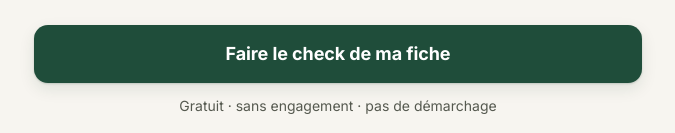
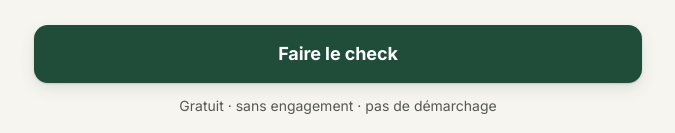
Before and after one commit to hugoodn/hugoodn.github.io, a plain HTML site: page index.html in a window 1280 px wide. Shown: the part 424-557 px from the top of the page, without its empty margins (302-977 px from the left). Drawn offline with Linux system fonts and the light colour scheme.

Commit message:
Mise à jour page

```diff
--- a/index.html
+++ b/index.html
@@ -148,7 +148,7 @@
     <h1 tabindex="-1">Quand quelqu'un de ta commune cherche un paysagiste, <em>il t'appelle ou il appelle le suivant ?</em></h1>
     <p class="lead">8 questions. Tu vois tout de suite ce que voit ton client quand il tombe sur ta fiche et je la regarde aussi moi-même.</p>
     <div class="cta">
-      <button type="button" class="btn" data-go="quiz">Faire le check de ma fiche</button>
+      <button type="button" class="btn" data-go="quiz">Faire le check</button>
       <p class="micro">Gratuit · sans engagement · pas de démarchage</p>
     </div>
 
```
